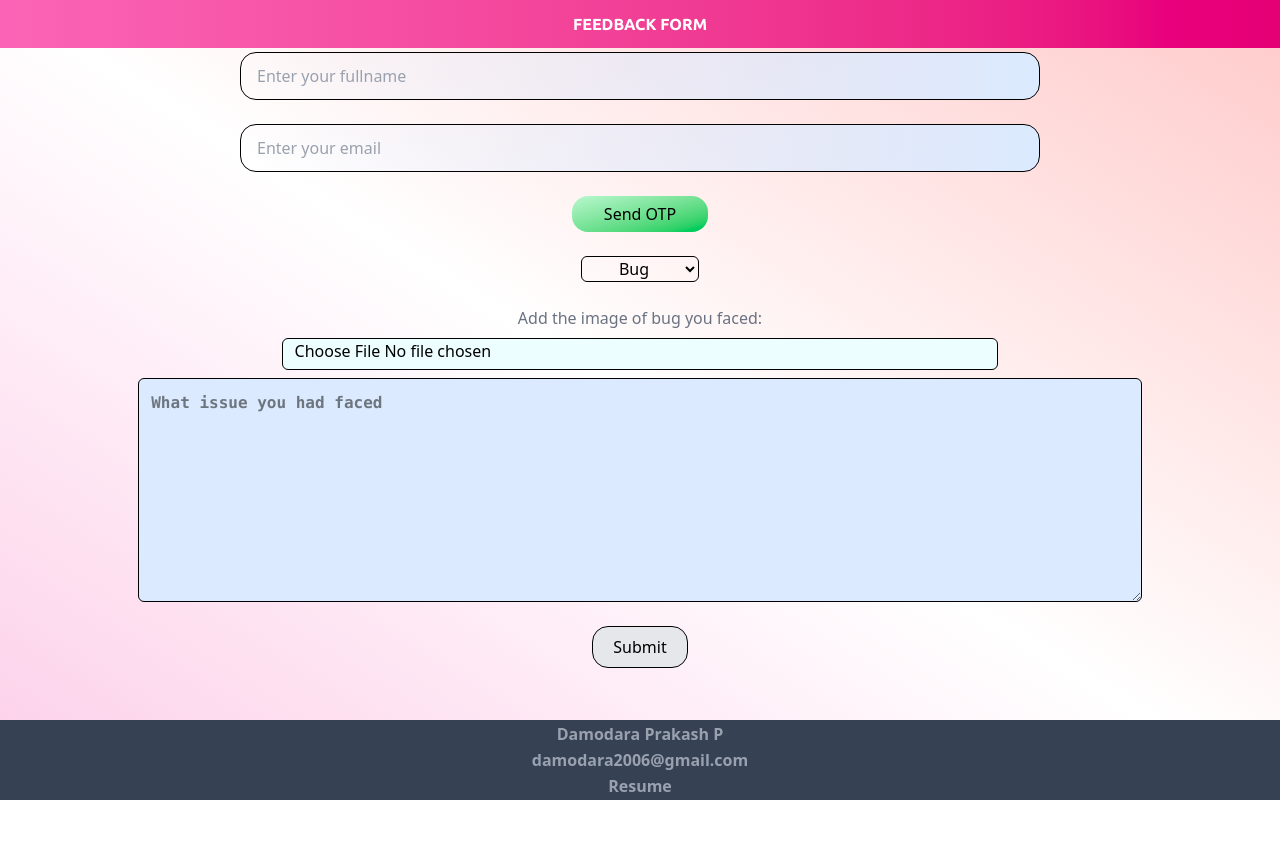
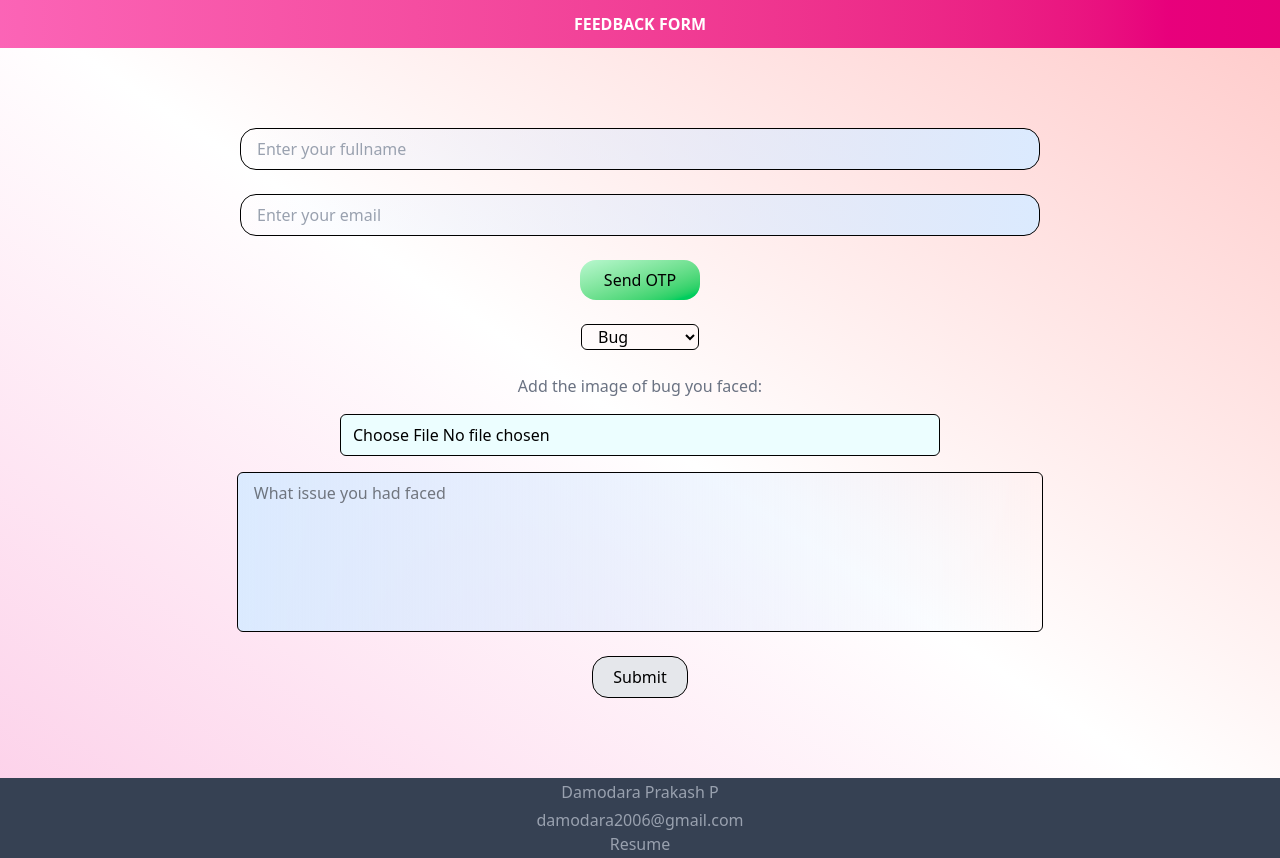
Before and after one commit to damodara2006/Feedback-Website, a React (Vite) app in the folder frontend/: page / in a window 1280 px wide. Before the commit the page ends 800 px from the top, so only its background shows below. Built offline with nearby package versions, Linux system fonts and the light colour scheme.

Commit message:
refactor: Remove console.log statements for cleaner code

```diff
--- a/frontend/src/Admin.jsx
+++ b/frontend/src/Admin.jsx
@@ -7,7 +7,7 @@ export default function Admin() {
     const[num,setnum] = useState(10)
     const[oldnum,setoldnum] = useState(0)
     const navigate = useNavigate()
-    console.log(oldnum)
+
     useEffect(()=>{
         axios.get("https://feedback-website-backend-8bkr.onrender.com/feedbacks")
         .then(res=>setform(res.data))
@@ -21,7 +21,7 @@ export default function Admin() {
              <p className='font-extrabold' >{item.type}</p>
          </li>
 })
-console.log(list)
+
   return (
     <div className='fixed w-screen h-screen inset-0 bg-blue-300 flex flex-col '>
        <h1 className='text-white font-extrabold text-6xl  top-0 right-[50%] text-center'>Admin</h1>
--- a/frontend/src/Home.jsx
+++ b/frontend/src/Home.jsx
@@ -1,267 +1,212 @@
 import React, { useEffect, useState } from 'react'
-import {ToastContainer , toast} from "react-toastify"
-import { IoCheckmarkDoneSharp } from "react-icons/io5";
-import axios from "axios"
+import { ToastContainer, toast } from 'react-toastify'
+import { IoCheckmarkDoneSharp } from 'react-icons/io5'
+import axios from 'axios'
+
 function Home() {
-  const[item,setitem] = useState(1);
-  const[email,setemail] = useState("");
-  const[code,setcode] = useState(0);
-  const[usercode,setusercode] = useState(0);
-  const[name,setname] = useState("")
-  const[content,setcontent] = useState("")
-  const[verfied,setverfied] = useState(false)
-  const[bugimage,setbugimage] = useState("")
-  const[view,setview] = useState("")
-  const[disview,setdisview] = useState(-2000)
-  const handlesubmit = ()=>{
-    if(name.trim()=="") return toast.error("Full name required",{
-      autoClose:2000
+  const [item, setitem] = useState(1)
+  const [email, setemail] = useState('')
+  const [code, setcode] = useState(0)
+  const [usercode, setusercode] = useState(0)
+  const [name, setname] = useState('')
+  const [content, setcontent] = useState('')
+  const [verfied, setverfied] = useState(false)
+  const [bugimage, setbugimage] = useState('')
+  const [view, setview] = useState('')
+  const [disview, setdisview] = useState(-2000)
+
+  const handlesubmit = () => {
+    if (!name.trim()) return toast.error('Full name required', { autoClose: 2000 })
+    if (!verfied) return toast.error('Email not verified', { autoClose: 2000 })
+    if (!content.trim()) return toast.error('Enter your problem', { autoClose: 2000 })
+
+    axios.post('https://feedback-website-backend-8bkr.onrender.com/submit', { fullname: name, email, image: bugimage, message: content, type: item })
+      .then(res => {
+        setview(res.data)
+        if (res.data) toast.success('Form Submitted!')
       })
-    if(!verfied) return toast.error("Email not verified",{
-      autoClose:2000
-    })
-    if(content.trim()=="") return toast.error("Enter your problem",{
-      autoClose:2000
-    })
+  }
 
-    axios.post("https://feedback-website-backend-8bkr.onrender.com/submit",{fullname:name,email:email,image:bugimage, message:content , type:item})
-    .then(res=>{setview(res.data)
-    if(res.data){
-      toast.success("Form Submitted!")
-   } })
-
-  }
-  const otp = ()=>{
-    if(email.trim()=="") return toast.error("Email required",{
-      autoClose:2000
-    })
+  const otp = () => {
+    if (!email.trim()) return toast.error('Email required', { autoClose: 2000 })
     const loadingtoast = toast.loading('Processing')
     axios.defaults.withCredentials = true
-    axios.post('https://feedback-website-backend-8bkr.onrender.com/verify',{email})
-    .then(res=>{
-      console.log(res)
+    axios.post('https://feedback-website-backend-8bkr.onrender.com/verify', { email })
+      .then(res => {
         setcode(res.data)
-      if(Number(res.data)){
-        toast.update(loadingtoast,{
-          isLoading:false,
-          type:'success',
-          render:"OTP Sent!",
-          autoClose:2000
-        })
+        if (Number(res.data)) {
+          toast.update(loadingtoast, { isLoading: false, type: 'success', render: 'OTP Sent!', autoClose: 2000 })
         }
       })
   }
+
   useEffect(() => {
-    const handleBeforeUnload = (e) => {
-      e.preventDefault()
-      e.returnValue = ''; // Required for Chrome
-    };
+    const handleBeforeUnload = e => { e.preventDefault(); e.returnValue = '' }
+    window.addEventListener('beforeunload', handleBeforeUnload)
+    return () => window.removeEventListener('beforeunload', handleBeforeUnload)
+  }, [])
 
-    window.addEventListener('beforeunload', handleBeforeUnload);
-
-    // return () => {
-    //   window.removeEventListener('beforeunload', handleBeforeUnload);
-    // };
-
-  },[])
-
-  const handlefile = (e)=>{
-    if(e.target.value == "") return
+  const handlefile = e => {
+    if (!e.target.files?.length) return
     const upload = toast.loading('Uploading')
-
-   let image = e.target.files[0]
-
     const file = new FormData()
-
-   file.append(
-    'file', image
-   )
-   axios.post('https://feedback-website-backend-8bkr.onrender.com/bugupload',file)
-   .then(res=>{
-    if(res.data){
+    file.append('file', e.target.files[0])
+    axios.post('https://feedback-website-backend-8bkr.onrender.com/bugupload', file)
+      .then(res => {
+        if (res.data) {
           setbugimage(res.data)
-    toast.update(upload,{
-      isLoading:false,
-      render:"Image Uploaded!",
-      autoClose:2000,
-      type:"success"
+          toast.update(upload, { isLoading: false, render: 'Image Uploaded!', autoClose: 2000, type: 'success' })
+        } else {
+          toast.update(upload, { isLoading: false, render: 'Error on Uploading', autoClose: 2500, type: 'error' })
+        }
       })
   }
-    else{
-      toast.update(upload,{
-        isLoading:false,
-        render:"Error on Uploading",
-        autoClose:2500,
-        type:"error"})
-    }
 
-   })
-
-  }
-
-  const verify = ()=>{
-    if(code.toString().trim() == usercode.toString().trim()){
+  const verify = () => {
+    if (code.toString().trim() === usercode.toString().trim()) {
       setverfied(true)
-      toast.success("Verfied")
-    }else{
+      toast.success('Verfied')
+    } else {
       toast.error('Wrong OTP')
     }
   }
-  console.log(disview)
+
   return (
-    <div className='h-[100%] w-screen fixed inset-0 bg-gradient-to-bl from-red-200 via-white to-pink-200 overflow-auto overflow-y-scroll'>
+    <div className='flex flex-col min-h-screen bg-gradient-to-bl from-red-200 via-white to-pink-200'>
       <ToastContainer />
-    <nav className='bg-gradient-to-r from-pink-400 to-pink-600 h-12 text-white flex justify-center items-center font-bold font-ubuntu fixed top-0 w-full z-50 overflow-y-auto'>
+
+
+      <nav className='bg-gradient-to-r from-pink-400 to-pink-600 h-12 flex items-center justify-center text-white font-bold fixed top-0 w-full z-50'>
         FEEDBACK FORM
       </nav>
 
-    <div className='w-full h-full flex justify-center flex-col items-center pb-20 overflow-y-auto'>
-      <div className='w-full max-w-[80%] h-[80%] flex justify-evenly items-center'>
-        <div className='flex flex-col gap-6 items-center w-full'>
+
+      <main className='flex-grow pt-12 overflow-auto'>
+        <div className='w-full flex justify-center pb-20'>
+          <div className='w-full max-w-[90%] flex flex-col items-center space-y-6 mt-20'>
+
             <input
-            type="text"
-            className='border bg-gradient-to-r to-blue-100 w-[80%] max-w-[800px] min-h-12 rounded-2xl pl-4 pr-4 placeholder:text-gray-400 transition-all duration-300 focus:bg-gradient-to-r focus:from-gray-300 outline-none focus:placeholder:text-white focus:placeholder:font-extrabold'
+              type='text'
               placeholder='Enter your fullname'
               value={name}
               onChange={e => setname(e.target.value)}
+              className='w-full sm:w-[80%] max-w-[800px] border bg-gradient-to-r to-blue-100 rounded-2xl px-4 py-2 placeholder-gray-400 focus:outline-none focus:bg-gradient-to-r focus:from-gray-300 focus:placeholder-white'
             />
 
-          <div className='relative w-[100%] flex items-center justify-center'>
+
+            <div className='relative w-full sm:w-[80%] max-w-[800px]'>
               <input
-              type="email"
-              className='border bg-gradient-to-r to-blue-100 w-[80%] max-w-[800px] min-h-12 rounded-2xl pl-4 pr-10 placeholder:text-gray-400 transition-all duration-300 focus:bg-gradient-to-r focus:from-gray-300 outline-none focus:placeholder:text-white focus:placeholder:font-extrabold'
+                type='email'
                 placeholder='Enter your email'
-              onChange={(e) => {
-                setemail(e.target.value);
-                setverfied(false);
-                setcode(0);
-              }}
+                value={email}
+                onChange={e => { setemail(e.target.value); setverfied(false); setcode(0) }}
+                className='w-full border bg-gradient-to-r to-blue-100 rounded-2xl px-4 py-2 pr-10 placeholder-gray-400 focus:outline-none focus:bg-gradient-to-r focus:from-gray-300 focus:placeholder-white'
               />
-            {verfied && (
-              <IoCheckmarkDoneSharp className='absolute top-3 lg:right-[25%] sm:right-[15%] right-[15%]  md:right-[15%] text-green-600 text-2xl' />
-            )}
+              {verfied && <IoCheckmarkDoneSharp className='absolute top-2 right-4 text-green-600 text-2xl' />}
             </div>
 
             {!verfied && (
-            <div className='w-[60%] text-center'>
+              <div className='w-full sm:w-[60%] flex justify-center space-x-4'>
                 {code !== 0 && (
                   <input
                     type='password'
-                  className='border text-center rounded-2xl w-[50%] max-w-[150px] h-9 outline-none mb-3'
                     placeholder='Enter OTP'
                     onChange={e => setusercode(e.target.value)}
+                    className='flex-1 border rounded-2xl px-3 py-2 placeholder-gray-400 focus:outline-none'
                   />
                 )}
-              <div>
-                {code === 0 ? (
                 <button
-                    className='bg-gradient-to-br from-green-200 to-green-500 px-8 h-9 rounded-2xl hover:from-green-300 hover:to-green-600 transition-all duration-500'
-                    onClick={otp}
+                  onClick={code === 0 ? otp : verify}
+                  className='px-6 py-2 bg-gradient-to-br from-green-200 to-green-500 rounded-2xl hover:from-green-300 hover:to-green-600 transition-all'
                 >
-                    Send OTP
+                  {code === 0 ? 'Send OTP' : 'Verify'}
                 </button>
-                ) : (
-                  <button
-                    className='bg-gradient-to-br from-green-200 to-green-500 px-8 h-9 rounded-2xl hover:from-green-300 hover:to-green-600 transition-all duration-500'
-                    onClick={verify}
-                  >
-                    Verify
-                  </button>
-                )}
-              </div>
               </div>
             )}
 
+
             <select
-            className='text-center border px-3 rounded-md'
-            onChange={e => setitem(e.target.value)}
+              value={item}
+              onChange={e => setitem(Number(e.target.value))}
+              className='border px-3 rounded-md w-full sm:w-auto'
             >
-            <option value="1">Bug</option>
-            <option value="2">Feature</option>
-            <option value="3">Feedback</option>
+              <option value={1}>Bug</option>
+              <option value={2}>Feature</option>
+              <option value={3}>Feedback</option>
             </select>
 
-          {item == 1 && (
-            <div className='flex flex-col gap-2 w-[70%] items-center max-w-[1000px]'>
-              <h5 className="text-gray-500 text-center">Add the image of bug you faced:</h5>
+
+            {item === 1 && (
+              <div className='w-full sm:w-[70%] max-w-[1000px] flex flex-col items-center space-y-4'>
+                <h5 className='text-gray-500 text-center'>Add the image of bug you faced:</h5>
                 <input
                   type='file'
-                className='border bg-cyan-50 rounded-md px-3 h-8 focus:bg-gray-300 outline-none w-[100%]'
                   onChange={handlefile}
+                  className='w-full border bg-cyan-50 rounded-md px-3 py-2 focus:bg-gray-300 max-w-[600px]'
                 />
-              {bugimage && <img src={bugimage} className='w-60' alt="Bug" />}
+                {bugimage && <img src={bugimage} alt='Bug' className='w-60 rounded-lg' />}
                 <textarea
-                className="border h-56 w-[140%] max-w-[1200px] bg-gradient-to-r  bg-blue-100 p-3 font-mono font-extrabold rounded-md outline-none focus:bg-gray-200 placeholder:font-bold"
-                placeholder='What issue you had faced '
+                  placeholder='What issue you had faced'
                   value={content}
                   onChange={e => setcontent(e.target.value)}
-              ></textarea>
+                  className='w-full border bg-gradient-to-r from-blue-100 rounded-md px-4 py-2 h-40 resize-none focus:bg-gray-200'
+                />
               </div>
             )}
 
-          {item == 2 && (
+            {(item === 2 || item === 3) && (
               <textarea
-              className='border w-[90%] bg-blue-100 rounded-md h-56 p-3 font-bold outline-none focus:bg-gray-200 placeholder:font-bold'
-              placeholder='Help us to improve our website'
+                placeholder={item === 2 ? 'Help us to improve our website' : 'Please tell your experience on our website'}
                 value={content}
                 onChange={e => setcontent(e.target.value)}
-            />
-          )}
-
-          {item == 3 && (
-            <textarea
-              className='border w-[90%] bg-blue-100 rounded-md h-56 p-3 font-bold outline-none focus:bg-gray-200 placeholder:font-bold'
-              placeholder='Please tell your experience on our website'
-              value={content}
-              onChange={e => setcontent(e.target.value)}
+                className='w-full sm:w-[90%] bg-blue-100 border rounded-md h-40 p-3 focus:bg-gray-200'
               />
             )}
 
             <button
-            className='border px-5 py-2 bg-gray-200 hover:bg-gray-400 transition-all duration-300 rounded-2xl '
               onClick={handlesubmit}
+              className='border px-5 py-2 bg-gray-200 hover:bg-gray-400 rounded-2xl transition-all'
             >
               Submit
             </button>
 
-          {view !== "" && (
+            {view && (
               <div className='w-full text-center'>
-              To view submitted form click{" "}
-              <span
-                className='text-blue-500 cursor-pointer underline'
-                onClick={() => setdisview(0)}
-              >
+                To view submitted form click{' '}
+                <span onClick={() => setdisview(0)} className='text-blue-500 underline cursor-pointer'>
                   here
                 </span>
               </div>
             )}
 
-          {view !== "" && (
-            <div className={`fixed inset-0 z-50 flex items-center justify-center transition-all duration-300 ${disview === -2000 ? 'opacity-0 pointer-events-none' : 'opacity-100'}`}>
-              <div className='w-[90%] max-w-xl h-[50%] overflow-y-auto py-5 px-5 backdrop-blur-lg border bg-gray-100 text-center rounded-2xl shadow-2xl shadow-black relative flex flex-col justify-evenly gap-3 '>
+
+            {view && (
+              <div className={`fixed inset-0 z-50 flex items-center justify-center transition-opacity duration-300 ${
+                disview === -2000 ? 'opacity-0 pointer-events-none' : 'opacity-100'
+              }`}>
+                <div className='w-[90%] max-w-xl h-[50%] overflow-y-auto backdrop-blur-lg border bg-gray-100 text-center rounded-2xl shadow-2xl relative p-5 space-y-3'>
                   <p>Full name: {view.fullname}</p>
                   <p>Email: <span className='text-blue-700'>{view.email}</span></p>
                   <p>Type: <span className='text-blue-700'>{view.type}</span></p>
                   <p>Message: <span className='text-blue-700'>{view.message}</span></p>
-                <button
-                  className='absolute top-2 right-5 font-bold'
-                  onClick={() => setdisview(-2000)}
-                >
-                  Close
-                </button>
+                  <button onClick={() => setdisview(-2000)} className='absolute top-2 right-5 font-bold'>Close</button>
                 </div>
               </div>
             )}
+
           </div>
         </div>
-      <footer className='h-20 bg-gray-700 text-center flex items-center  text-gray-400 font-extrabold w-full bottom-0 absolute justify-evenly flex-col '>
+      </main>
+
+
+      <footer className='bg-gray-700 text-gray-400 text-center h-20 flex items-center justify-center'>
+        <div className='space-y-1'>
           <p>Damodara Prakash P</p>
-        <a href="mailto:damodara2006@gmail.com">damodara2006@gmail.com</a>
-        <p><a href="https://nsezfgdhttituosvrecd.supabase.co/storage/v1/object/sign/mydocuments/Damodara_Prakash_P_Resume.pdf?token=eyJhbGciOiJIUzI1NiIsInR5cCI6IkpXVCIsImtpZCI6InN0b3JhZ2UtdXJsLXNpZ25pbmcta2V5X2U5Y2Q1NjE1LWZkMjQtNDAxYS04NDUxLTI0YmY3YTc0YmI5NiJ9.eyJ1cmwiOiJteWRvY3VtZW50cy9EYW1vZGFyYV9QcmFrYXNoX1BfUmVzdW1lLnBkZiIsImlhdCI6MTc0NTY1MTQxOSwiZXhwIjoxNzU0MjkxNDE5fQ.pSpjXHqcWzR_B3bGJTFoQmXQP4sdzsObw6uYjMjmnCs">Resume</a></p>
+          <a href='mailto:damodara2006@gmail.com'>damodara2006@gmail.com</a>
+          <p><a href='https://nsezfgdhttituosvrecd.supabase.co/storage/v1/object/sign/mydocuments/Damodara_Prakash_P_Resume.pdf?...'>Resume</a></p>
+        </div>
       </footer>
     </div>
-  </div>
-
   )
 }
 
```
Also changed, not shown: 2 other files (tests, documents, lock files or other folders). Lines whose indentation alone changed are shown as unchanged.
